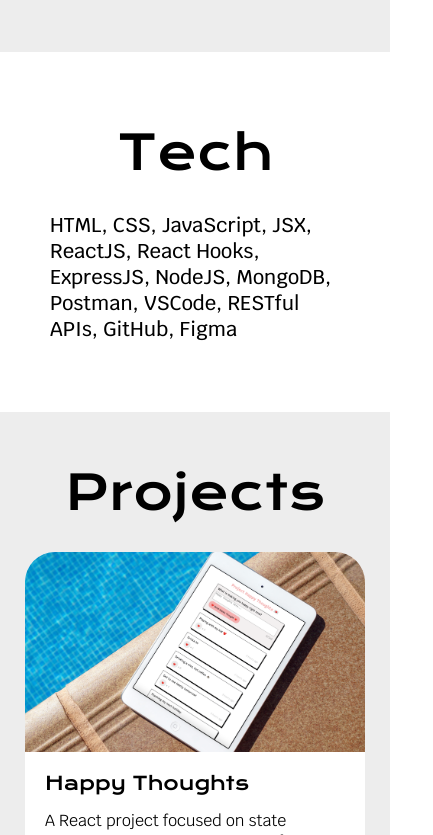
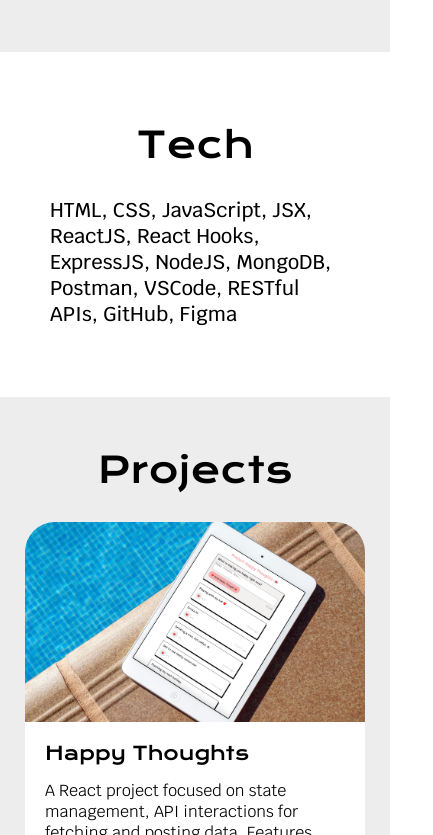
Before and after one commit to almaherris/alma-portfolio, a React (Vite) app: page / in a window 390 px wide. Shown: the part 789-1624 px from the top of the page, 433 px wide, since content can reach past the window. Built offline with nearby package versions, Linux system fonts and the light colour scheme.

Commit message:
responsiveness testimonials

```diff
--- a/src/App.css
+++ b/src/App.css
@@ -32,7 +32,7 @@ span {
 
 .title {
   text-align: center;
-  font-size: 40px;
+  font-size: 36px;
   margin: 0 0 30px 0;
 }
 
@@ -59,7 +59,7 @@ span {
   background-color: white;
 }
 
-@media (min-width: 375px) {
+@media (min-width: 450px) {
   .title {
     font-size: 48px;
   }
```
